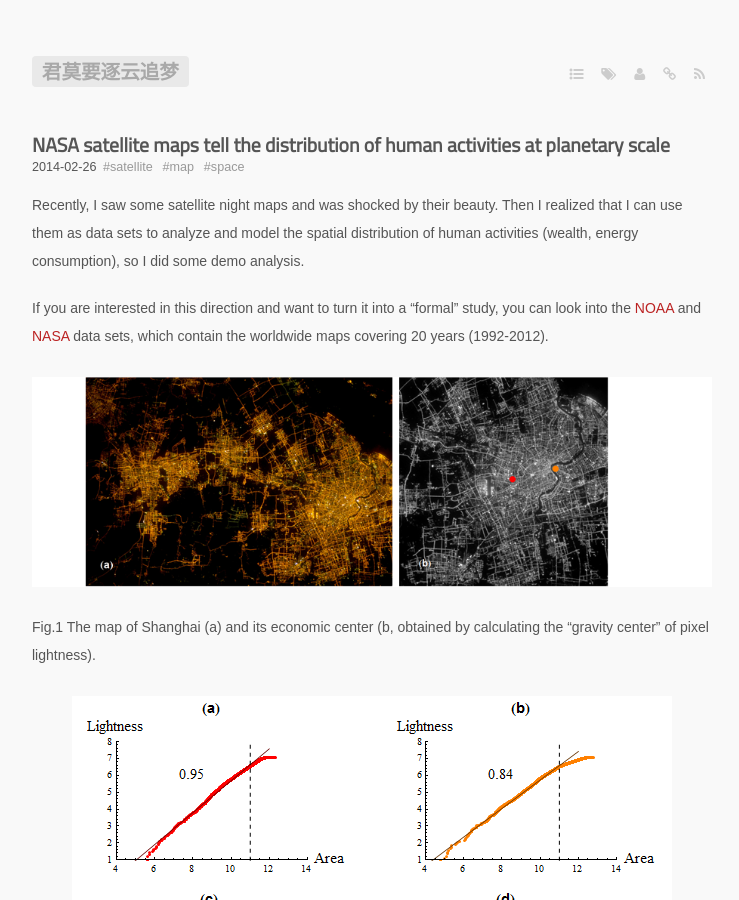
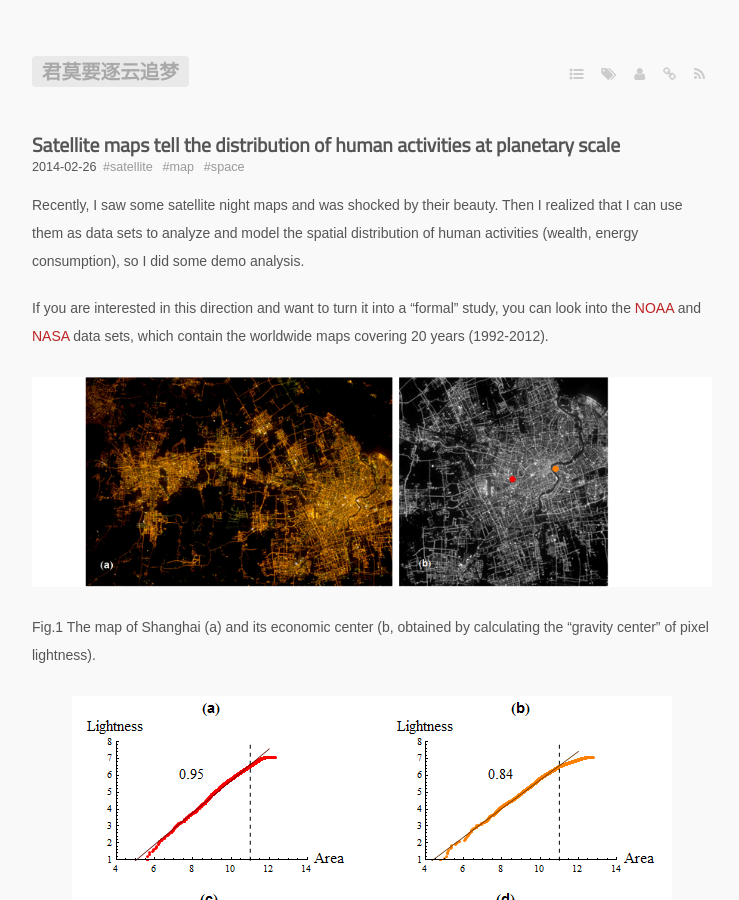
Before and after one commit to csidsocialmedia/csidsocialmedia.github.io, a Jekyll site: the page built from _posts/2014-02-26-Satellite-maps-tell-the-distribution-of-human-activities-at-planetary-scale.markdown, in a window 1280 px wide and 900 px high. Shown: the whole window, without its empty margins (268-1007 px from the left). Built offline with Jekyll 4.4.1, drawn with Linux system fonts in a browser that asks for light colours; some web fonts are replaced; Markdown is read by kramdown in place of the engine named in the settings; a script that is not in the unit is left out.

Commit message:
Revert 5f78591..162a54c
This rolls back to commit 5f78591b777ccb479a0c8c74361066435dcf4545.

```diff
--- a/_posts/2014-02-17-rat-elephant-and-tortoise-on-social-media.markdown
+++ b/_posts/2014-02-17-rat-elephant-and-tortoise-on-social-media.markdown
@@ -11,7 +11,7 @@ tags:
 
 Social movements are different. Some burst and die within several days and some others last for years or even decades. So how can we classify and predict the types of social movements ? Here is an idea. Let's start from the temporal distribution of social movements:
 
-![bell](/media/files/2014-02-17-Rat-elephant-and-tortoise-on-social-media/bell.png)
+![bell](/media/files/2014-02-17-rat-elephant-and-tortoise-on-social-media/bell.png)
 
 	%pylab inline
 	plt.xkcd()
@@ -35,7 +35,7 @@ As seem in the above figure, a social movement is characterized by two main fact
 
 Actually, we can slightly modify the scheme of the above figure and turn it into something more understandable:
 
-![rect](/media/files/2014-02-17-Rat-elephant-and-tortoise-on-social-media/rect.png)
+![rect](/media/files/2014-02-17-rat-elephant-and-tortoise-on-social-media/rect.png)
 
     fig = plt.figure(figsize=(8, 6),facecolor='white')
     ax = fig.add_subplot(111)
@@ -57,7 +57,7 @@ Now we can easily tell the differences between social movements. There are rat,
 
 How to probe into the mesoscopic dynamics of the social movements, concerning their types ? One way to do this is to look into the flow networks of collective attention. Let's consider social movement as "Collaborative Narrative" in a "word space".  Participants enter into this space and generate individual clickstreams (a sequence of words) to express their statement. The individual clickstreams (statements of individual participants) and the background structure (opinion climate) interact with each other and evolves together, leading to the emergence of consensus. It is not always a bad thing that a social movement decays - the reason may be that its statement has already been widely accepted.
 
-![network](/media/files/2014-02-17-Rat-elephant-and-tortoise-on-social-media/network.png)
+![network](/media/files/2014-02-17-rat-elephant-and-tortoise-on-social-media/network.png)
 
 	fig = plt.figure(figsize=(6, 6),facecolor='white')
     ax = fig.add_subplot(111)
--- a/_posts/2014-02-20-How-people-talk-about-environmental-issues-on-Wikipeida.markdown
+++ b/_posts/2014-02-20-How-people-talk-about-environmental-issues-on-Wikipeida.markdown
@@ -10,9 +10,9 @@ tags:
 
 In a previous blog we gave the following plots as a framework to study social movements online.
 
-![bell](/media/files/2014-02-17-Rat-elephant-and-tortoise-on-social-media/bell.png)
+![bell](/media/files/2014-02-17-rat-elephant-and-tortoise-on-social-media/bell.png)
 
-![rect](/media/files/2014-02-17-Rat-elephant-and-tortoise-on-social-media/rect.png)
+![rect](/media/files/2014-02-17-rat-elephant-and-tortoise-on-social-media/rect.png)
 
 In this blog we will present the result of our exploration.
 
--- a/_posts/2014-02-26-NASA-satellite-maps-tell-the-distribution-of-human-activities-at-planetary-scale.markdown
+++ b/_posts/2014-02-26-Satellite-maps-tell-the-distribution-of-human-activities-at-planetary-scale.markdown
@@ -1,5 +1,5 @@
 ---
-title: NASA satellite maps tell the distribution of human activities at planetary scale
+title: Satellite maps tell the distribution of human activities at planetary scale
 layout: post
 guid:
 tags:
@@ -12,30 +12,30 @@ Recently, I saw some satellite night maps and was shocked by their beauty. Then
 
 If you are interested in this direction and want to turn it into a "formal" study, you can look into the [NOAA](http://www.ngdc.noaa.gaov/dmsp/downloadV4composites.html#AXP) and [NASA](http://visibleearth.nasa.gov/view.php?id=79765) data sets, which contain the worldwide maps covering 20 years (1992-2012).
 
-![1](/media/files/2014-02-26-NASA-satellite-maps-tell-the-distribution-of -human-activities-at-planetary-scale/1.png)
+![1](/media/files/2014-02-26-Satellite-maps-tell-the-distribution-of -human-activities-at-planetary-scale/1.png)
 
 Fig.1 The map of Shanghai (a) and its economic center (b, obtained by calculating the "gravity center" of pixel lightness).
 
-![2](/media/files/2014-02-26-NASA-satellite-maps-tell-the-distribution-of -human-activities-at-planetary-scale/2.png)
+![2](/media/files/2014-02-26-Satellite-maps-tell-the-distribution-of -human-activities-at-planetary-scale/2.png)
 
 Fig.2 Some analysis on the spatial distribution of human (energy consuming) activities.
 
-![3](/media/files/2014-02-26-NASA-satellite-maps-tell-the-distribution-of -human-activities-at-planetary-scale/3.png)
+![3](/media/files/2014-02-26-Satellite-maps-tell-the-distribution-of -human-activities-at-planetary-scale/3.png)
 
 Fig. 3 Detecting the cities (or economic areas) of the U.S. based on pixel lightness and connectivity.
 
-![4](/media/files/2014-02-26-NASA-satellite-maps-tell-the-distribution-of -human-activities-at-planetary-scale/4.png)
+![4](/media/files/2014-02-26-Satellite-maps-tell-the-distribution-of -human-activities-at-planetary-scale/4.png)
 
 Fig.4 Analysis of the collective energy consumption behavior of U.S. cities (detected in Fig. 3). (a) shows the distribution of energy consumption of cities and (b) shows how the energy consumption growth with the size of cities.
 
-![5](/media/files/2014-02-26-NASA-satellite-maps-tell-the-distribution-of -human-activities-at-planetary-scale/5.png)
+![5](/media/files/2014-02-26-Satellite-maps-tell-the-distribution-of -human-activities-at-planetary-scale/5.png)
 
 Fig. 5 The city (economic area) detection algorithm applied on the world map, the U.S. map, and the map of Shanghai. The number of cities (economic areas) (denoted in the lower left corner of the plots) varies when we change the parameter of algorithm.
 
-![6](/media/files/2014-02-26-NASA-satellite-maps-tell-the-distribution-of -human-activities-at-planetary-scale/6.png)
+![6](/media/files/2014-02-26-Satellite-maps-tell-the-distribution-of -human-activities-at-planetary-scale/6.png)
 
 Fig. 6 Comparisons between the world (purple), U.S.(blue), and Shanghai(green) in terms of energy consumption distribution (a) and the scaling of energy with city size (b). The scaling exponent may vary if we adjust the parameter in city detection algorithm, and the scaling laws remain the same.
 
-![7](/media/files/2014-02-26-NASA-satellite-maps-tell-the-distribution-of -human-activities-at-planetary-scale/7.png)
+![7](/media/files/2014-02-26-Satellite-maps-tell-the-distribution-of -human-activities-at-planetary-scale/7.png)
 
 Fig. 7. An agent-based model on city growth that replicates the observed scaling laws of energy consumption of cities. The model is described in [this paper](http://arxiv.org/abs/1212.4914) in details.
```
Also changed, not shown: _posts/2014-02-19-how-people-talk-about-environmental-issues-on-Twitter.markdown (+5 -5 lines), media/files/2014-02-26-Satellite-maps-tell-the-distribution-of -human-activities-at-planetary-scale/1.png (renamed from media/files/2014-02-26-NASA-satellite-maps-tell-the-distribution-of -human-activities-at-planetary-scale/1.png), media/files/2014-02-26-Satellite-maps-tell-the-distribution-of -human-activities-at-planetary-scale/2.png (renamed from media/files/2014-02-26-NASA-satellite-maps-tell-the-distribution-of -human-activities-at-planetary-scale/2.png), media/files/2014-02-26-Satellite-maps-tell-the-distribution-of -human-activities-at-planetary-scale/3.png (renamed from media/files/2014-02-26-NASA-satellite-maps-tell-the-distribution-of -human-activities-at-planetary-scale/3.png), media/files/2014-02-26-Satellite-maps-tell-the-distribution-of -human-activities-at-planetary-scale/4.png (renamed from media/files/2014-02-26-NASA-satellite-maps-tell-the-distribution-of -human-activities-at-planetary-scale/4.png), media/files/2014-02-26-Satellite-maps-tell-the-distribution-of -human-activities-at-planetary-scale/5.png (renamed from media/files/2014-02-26-NASA-satellite-maps-tell-the-distribution-of -human-activities-at-planetary-scale/5.png), media/files/2014-02-26-Satellite-maps-tell-the-distribution-of -human-activities-at-planetary-scale/6.png (renamed from media/files/2014-02-26-NASA-satellite-maps-tell-the-distribution-of -human-activities-at-planetary-scale/6.png), media/files/2014-02-26-Satellite-maps-tell-the-distribution-of -human-activities-at-planetary-scale/7.png (renamed from media/files/2014-02-26-NASA-satellite-maps-tell-the-distribution-of -human-activities-at-planetary-scale/7.png).
